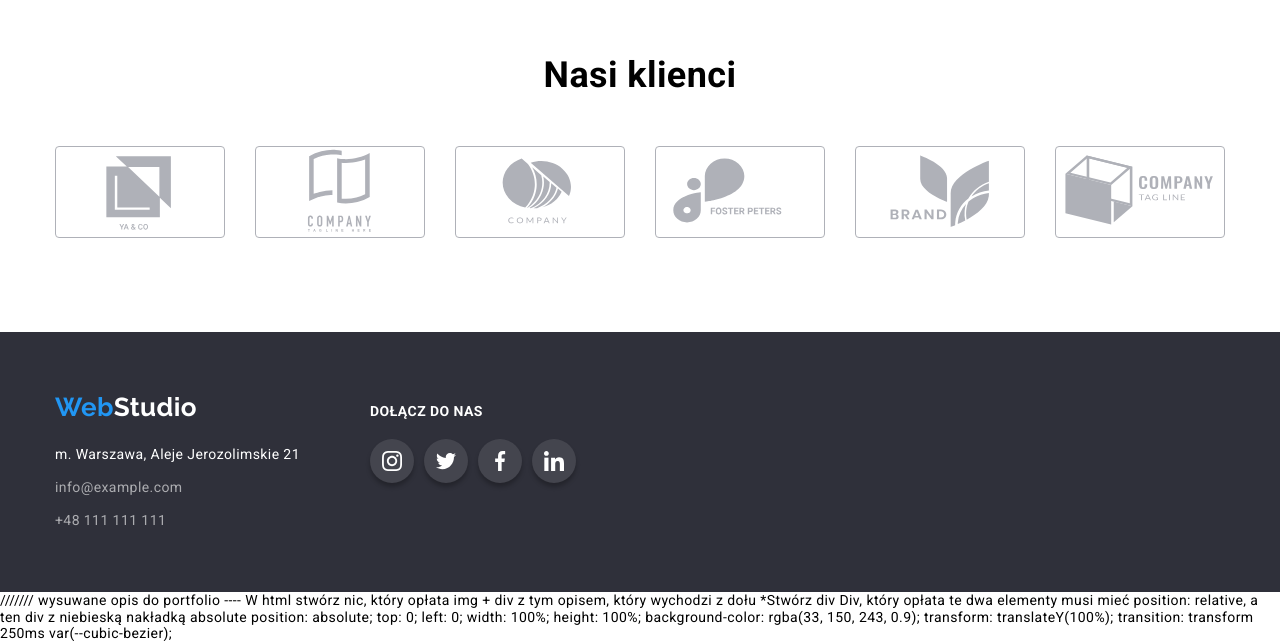
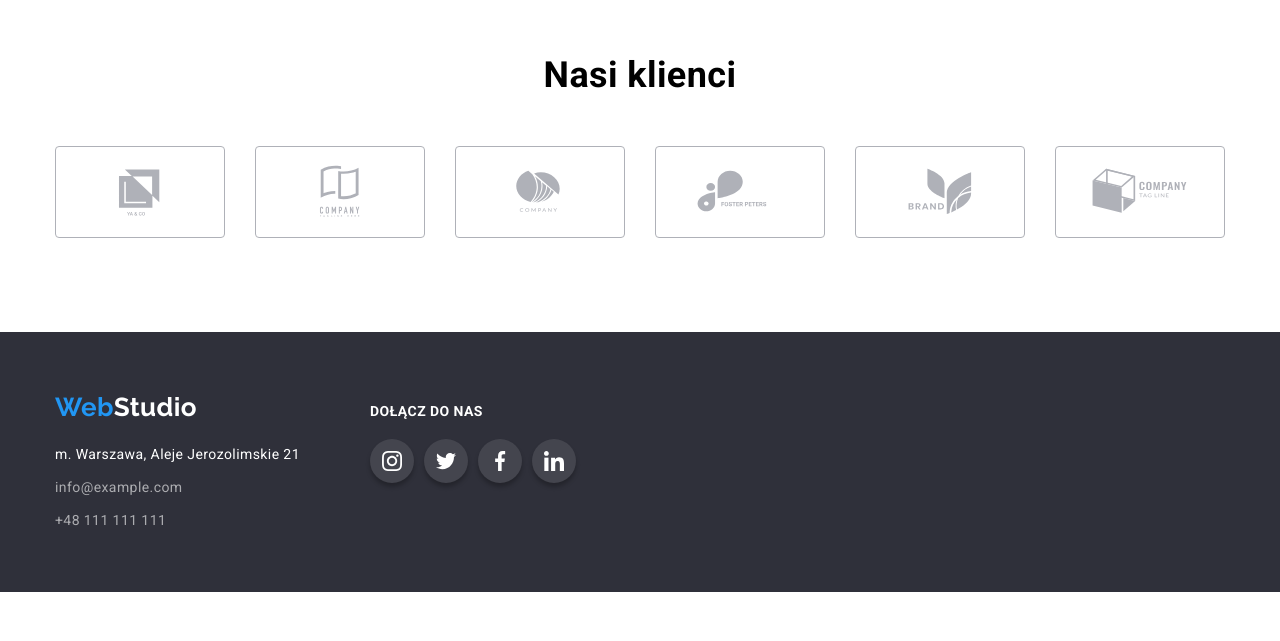
Before and after one commit to AndrzejJurczak/goit-markup-hw-04, a plain HTML site: page index.html in a window 1280 px wide. Shown: the part 2344-2985 px from the top of the page. After the commit the page ends 2936 px from the top, so only its background shows below. Drawn offline with nearby package versions, Linux system fonts and the light colour scheme.

Commit message:
complet homework

```diff
--- a/css/styles.css
+++ b/css/styles.css
@@ -187,7 +187,7 @@ header {
   padding: 6px 22px;
 }
 .button-portfolio-item:hover,
-.button-portfolio-item:focus {
+.button-portfolio-item:focus-visible {
   color: var(--secondary-text-color);
   background-color: var(--fourth-color);
   box-shadow: 0px 4px 4px 0px rgba(0, 0, 0, 0.25);
@@ -346,6 +346,9 @@ header {
   flex-wrap: wrap;
   gap: 30px;
 }
+.our-customers-link {
+  display: block;
+}
 
 .our-customers-item a:hover,
 .our-customers-item a:focus,
--- a/index.html
+++ b/index.html
@@ -357,33 +357,39 @@
           <h2 class="our-client">Nasi klienci</h2>
           <ul class="our-client-logo-list">
             <li class="our-client-logo-item">
-              <a class="our-client-link"
-                ><svg><use href="./images/icons.svg#icon-logo-1"></use></svg
+              <a class="our-client-link" href=""
+                ><svg widht="106" height="60">
+                  <use href="./images/icons.svg#icon-logo-1"></use></svg
               ></a>
             </li>
             <li class="our-client-logo-item">
-              <a class="our-client-link"
-                ><svg><use href="./images/icons.svg#icon-logo-2"></use></svg
+              <a class="our-client-link" href=""
+                ><svg widht="106" height="60">
+                  <use href="./images/icons.svg#icon-logo-2"></use></svg
               ></a>
             </li>
             <li class="our-client-logo-item">
-              <a class="our-client-link"
-                ><svg><use href="./images/icons.svg#icon-logo-3"></use></svg
+              <a class="our-client-link" href=""
+                ><svg widht="106" height="60">
+                  <use href="./images/icons.svg#icon-logo-3"></use></svg
               ></a>
             </li>
             <li class="our-client-logo-item">
-              <a class="our-client-link"
-                ><svg><use href="./images/icons.svg#icon-logo-4"></use></svg
+              <a class="our-client-link" href=""
+                ><svg widht="106" height="60">
+                  <use href="./images/icons.svg#icon-logo-4"></use></svg
               ></a>
             </li>
             <li class="our-client-logo-item">
-              <a class="our-client-link"
-                ><svg><use href="./images/icons.svg#icon-logo-5"></use></svg
+              <a class="our-client-link" href=""
+                ><svg widht="106" height="60">
+                  <use href="./images/icons.svg#icon-logo-5"></use></svg
               ></a>
             </li>
             <li class="our-client-logo-item">
-              <a class="our-client-link"
-                ><svg><use href="./images/icons.svg#icon-logo-6"></use></svg
+              <a class="our-client-link" href=""
+                ><svg widht="106" height="60">
+                  <use href="./images/icons.svg#icon-logo-6"></use></svg
               ></a>
             </li>
           </ul>
@@ -455,9 +461,3 @@
     <!--end footer-->
   </body>
 </html>
-/////// wysuwane opis do portfolio ---- W html stwórz nic, który opłata img +
-div z tym opisem, który wychodzi z dołu *Stwórz div Div, który opłata te dwa
-elementy musi mieć position: relative, a ten div z niebieską nakładką absolute
-position: absolute; top: 0; left: 0; width: 100%; height: 100%;
-background-color: rgba(33, 150, 243, 0.9); transform: translateY(100%);
-transition: transform 250ms var(--cubic-bezier);
```
Also changed, not shown: portfolio.html (+9 -9 lines).
